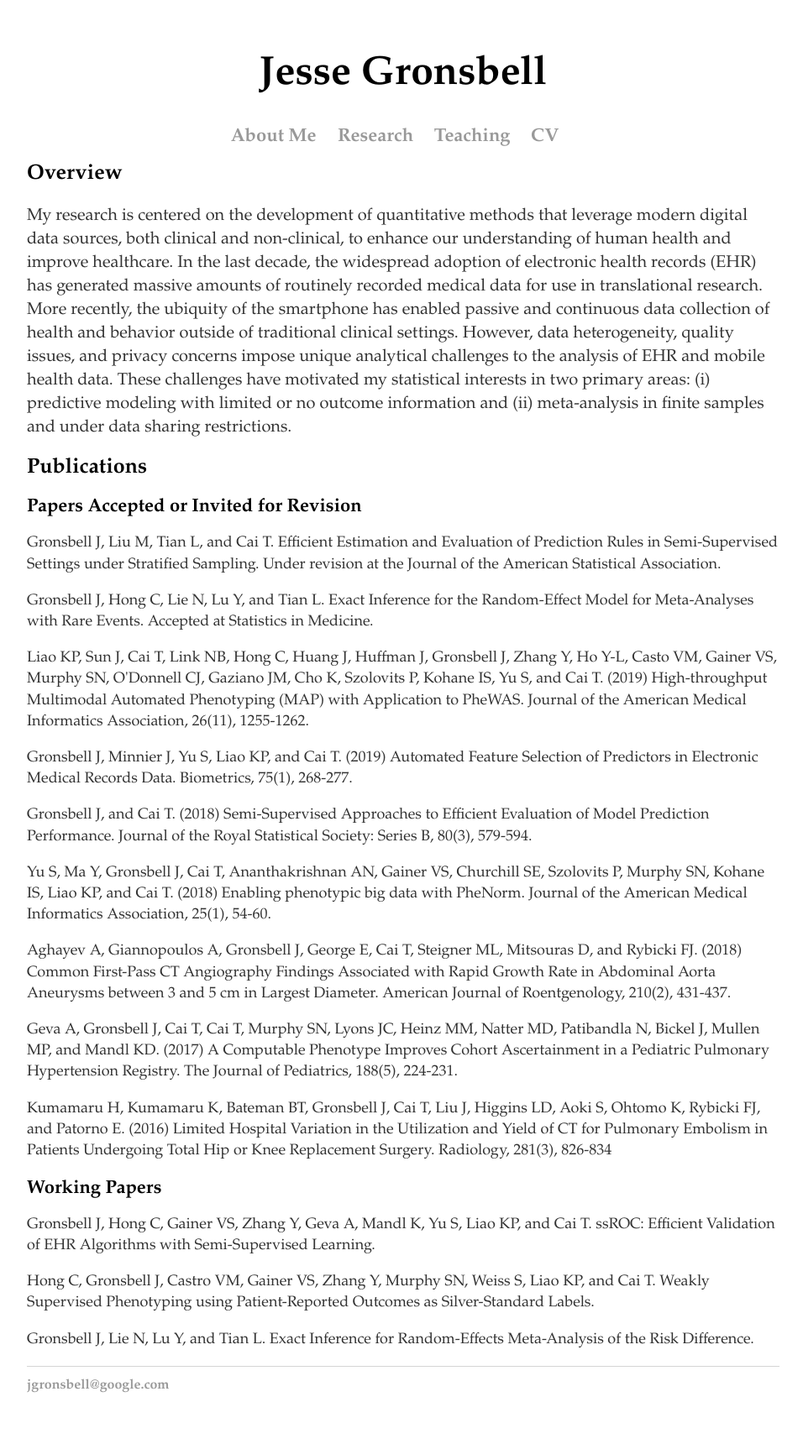
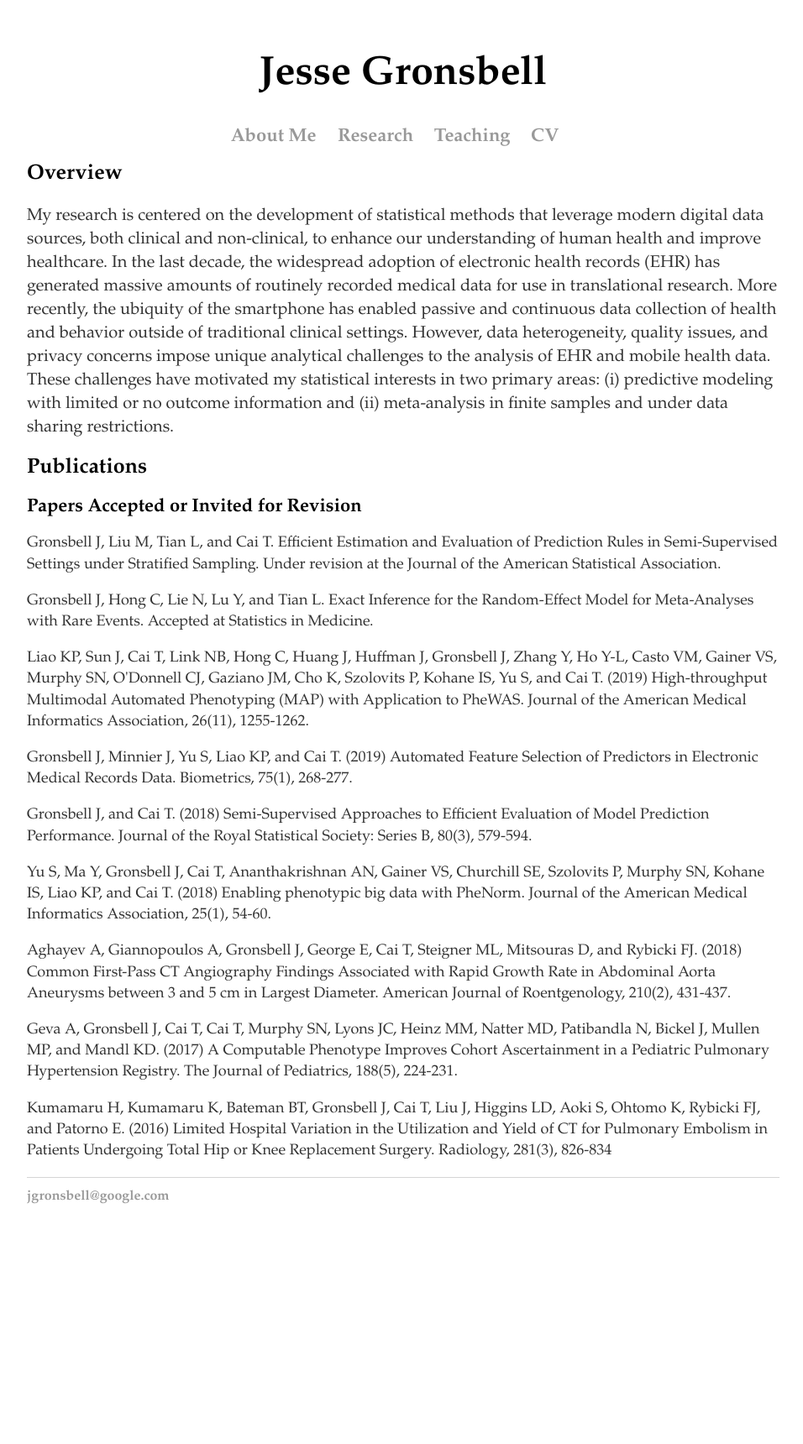
Before and after one commit to jgrons/old_website, a Jekyll site: the page built from research.html, in a window 1280 px wide. Shown: the whole page at 84% size, without its empty margins (160-1116 px from the left). Built offline with Jekyll 4.4.1, drawn with Linux system fonts in a browser that asks for light colours; after the commit the page ends 1495 px from its top, so only the background shows below that.

Commit message:
Update research.html

```diff
--- a/research.html
+++ b/research.html
@@ -8,7 +8,7 @@
 	<div class="span2">
         </div>
 
-	<p style="font-size:20px; font-family: palatino"> My research is centered on the development of quantitative methods that leverage modern digital data sources,
+	<p style="font-size:20px; font-family: palatino"> My research is centered on the development of statistical methods that leverage modern digital data sources,
      both clinical and non-clinical, to enhance our understanding of human health and improve healthcare. In the last
      decade, the widespread adoption of electronic health records (EHR) has generated massive amounts of routinely
      recorded medical data for use in translational research. More recently, the ubiquity of the smartphone has enabled
@@ -56,17 +56,4 @@
 <p style="font-size:18px; font-family: palatino">
 Kumamaru H, Kumamaru K, Bateman BT, Gronsbell J, Cai T, Liu J, Higgins LD, Aoki S, Ohtomo K, Rybicki FJ, and Patorno E. (2016) Limited Hospital Variation in the Utilization and Yield of CT for Pulmonary Embolism in Patients Undergoing Total Hip or Knee Replacement Surgery. Radiology, 281(3), 826-834
 	</p>
-
-<h2 style="font-size:22px; font-family: palatino">Working Papers</h2>
-<p style="font-size:18px; font-family: palatino">
-Gronsbell J, Hong C,  Gainer VS, Zhang Y, Geva A, Mandl K, Yu S, Liao KP, and Cai T. ssROC: Efficient Validation of EHR Algorithms with Semi-Supervised Learning.
-</p>
-
-<p style="font-size:18px; font-family: palatino">
-Hong C, Gronsbell J, Castro VM, Gainer VS, Zhang Y, Murphy SN, Weiss S, Liao KP, and Cai T. Weakly Supervised Phenotyping using Patient-Reported Outcomes as Silver-Standard Labels.
-</p>
-
-	<p style="font-size:18px; font-family: palatino">
-Gronsbell J, Lie N, Lu Y, and Tian L. Exact Inference for Random-Effects Meta-Analysis of the Risk Difference.
-		</p>
 </div><!-- /.blurb -->
```
